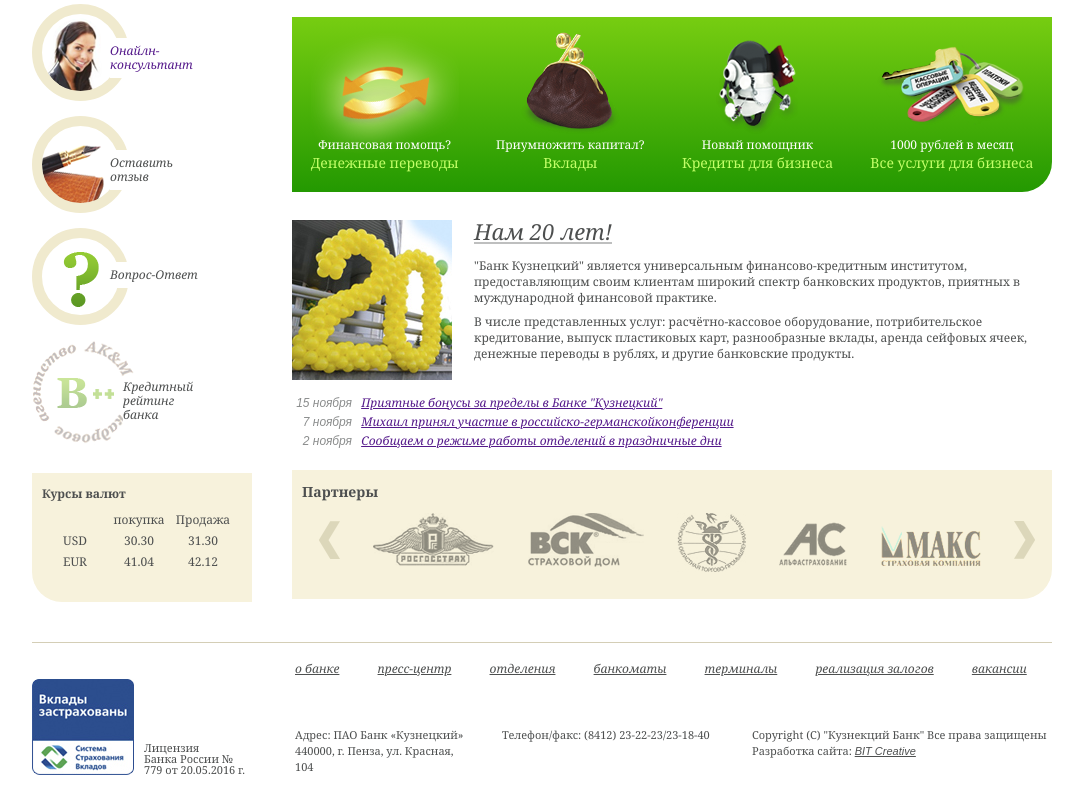
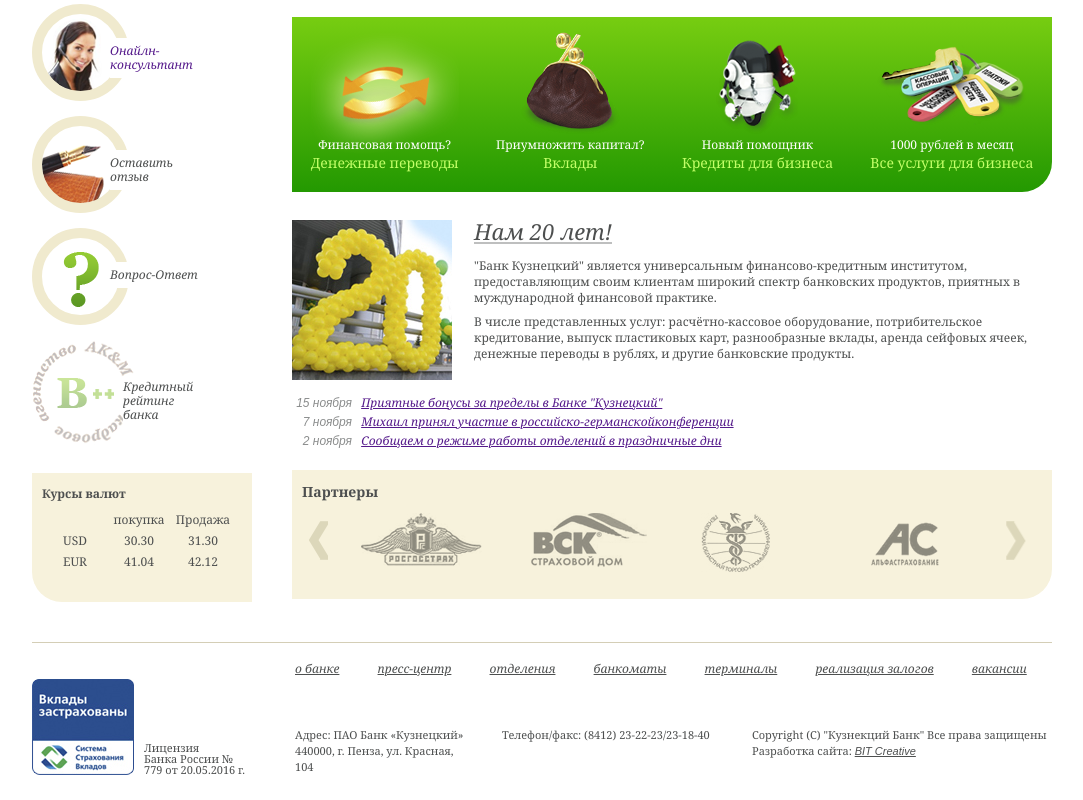
Before and after one commit to aleksander0788/newtest, a website: page index.html in a window 1280 px wide. Shown: the part 497-1297 px from the top of the page, without its empty margins (98-1181 px from the left). Drawn offline with nearby package versions, Linux system fonts and the light colour scheme.

Commit message:
added carousel slick

```diff
--- a/index.html
+++ b/index.html
@@ -4,9 +4,11 @@
 	<meta charset="UTF-8">
 	<title>Document</title>
 	<link rel="stylesheet" type="text/css" href="public/css/reset.css">
-	<link rel="stylesheet" href="public/css/style.css">
 	<script type="text/javascript" src="https://code.jquery.com/jquery-3.2.1.min.js"></script>
 	<script type="text/javascript" src="public/js/main.js"></script>
+	<script type="text/javascript" src="//cdn.jsdelivr.net/jquery.slick/1.6.0/slick.min.js"></script>
+	<link rel="stylesheet" type="text/css" href="//cdn.jsdelivr.net/jquery.slick/1.6.0/slick.css"/>
+	<link rel="stylesheet" href="public/css/style.css">
 </head>
 <body>
 	<div class="container">
@@ -273,8 +275,8 @@
 			</div>
 			<div class="partners">
 				<h3>Партнеры</h3>
+				<!-- <span class="partners__carousel-arrow"></span> -->
 				<div class="partners__carousel">
-					<span class="partners__carousel-arrow"></span>
 					<div class="partners__carousel-item">
 						<img src="public/images/partners-item-1.png">
 					</div>
@@ -290,8 +292,8 @@
 					<div class="partners__carousel-item">
 						<img src="public/images/partners-item-5.png">
 					</div>
-					<span class="partners__carousel-arrow right"></span>
 				</div>
+				<!-- <span class="partners__carousel-arrow right"></span> -->
 			</div>
 		</main>
 	</div>
--- a/public/js/main.js
+++ b/public/js/main.js
@@ -1,5 +1,4 @@
 $(document).ready(function(){
-console.log('hi there');
 	var li = $('.client-nav__list-item');
 
 	li.hover(
@@ -8,5 +7,15 @@
 			$(this).children('.client-nav__dropdown').toggle();
 			$(this).children('span').toggle();
 
-	})
 		});
+
+	$('.partners__carousel').slick({
+    infinite: true,
+	  slidesToShow: 4,
+	  slidesToScroll: 3,
+	  prevArrow: '<span class="slick-arrow"></span>',
+	  nextArrow: '<span class="slick-arrow slick-next"></span>'
+
+  });
+
+});
--- a/src/sass/style.scss
+++ b/src/sass/style.scss
@@ -453,32 +453,50 @@
 	}
 }
 .partners {
-	padding: 15px 0 25px 10px;
+	padding: 15px 0 26px 10px;
 	background: $bg-second;
 	border-radius: 0 0 30px 0;
 	width: 100%;
-	height: 129x;
+	height: 129px;
 }
 .partners__carousel {
 	display: flex;
 	justify-content: space-around;
-	margin-top: 14px;
-	.partners__carousel-arrow {
-		display: block;
-		height: 38px;
-		width: 21px;
-		margin-top: 8px;
-		background-image: url(/public/images/partners_arrow.png);
-	}
+	margin: 14px 27px 0 7px;
+
 	.partners__carousel-item {
 		mix-blend-mode: multiply;
 	}
 }
-.partners__carousel-arrow.right {
-			transform: rotate(180deg);
-		}
+.slick-slide {
+	margin: 0 0 0 33px;
+	width: 160px;
+}
 
 
+/* .partners__carousel-arrow {
+	display: block;
+	height: 38px;
+	width: 21px;
+	margin-top: 8px;
+	background-image: url(/public/images/partners_arrow.png);
+}
+.partners__carousel-arrow.right {
+	transform: rotate(180deg);
+} */
+.slick-arrow {
+	display: block;
+	height: 39px;
+	width: 68px;
+	margin-top: 8px;
+	/*margin-left:*/
+	background: none;
+	background-image: url(/public/images/partners_arrow.png);
+	border: none;
+}
+.slick-next {
+	transform: rotate(180deg);
+}
 
 
 
@@ -547,6 +565,11 @@
 }
 
 
+/* SLICK */
 
+.slick-list.draggable {
+	mix-blend-mode: multiply;
+
+}
 
 /* 108px */
```
Also changed, not shown: public/css/style.css. Lines whose indentation alone changed are shown as unchanged.
